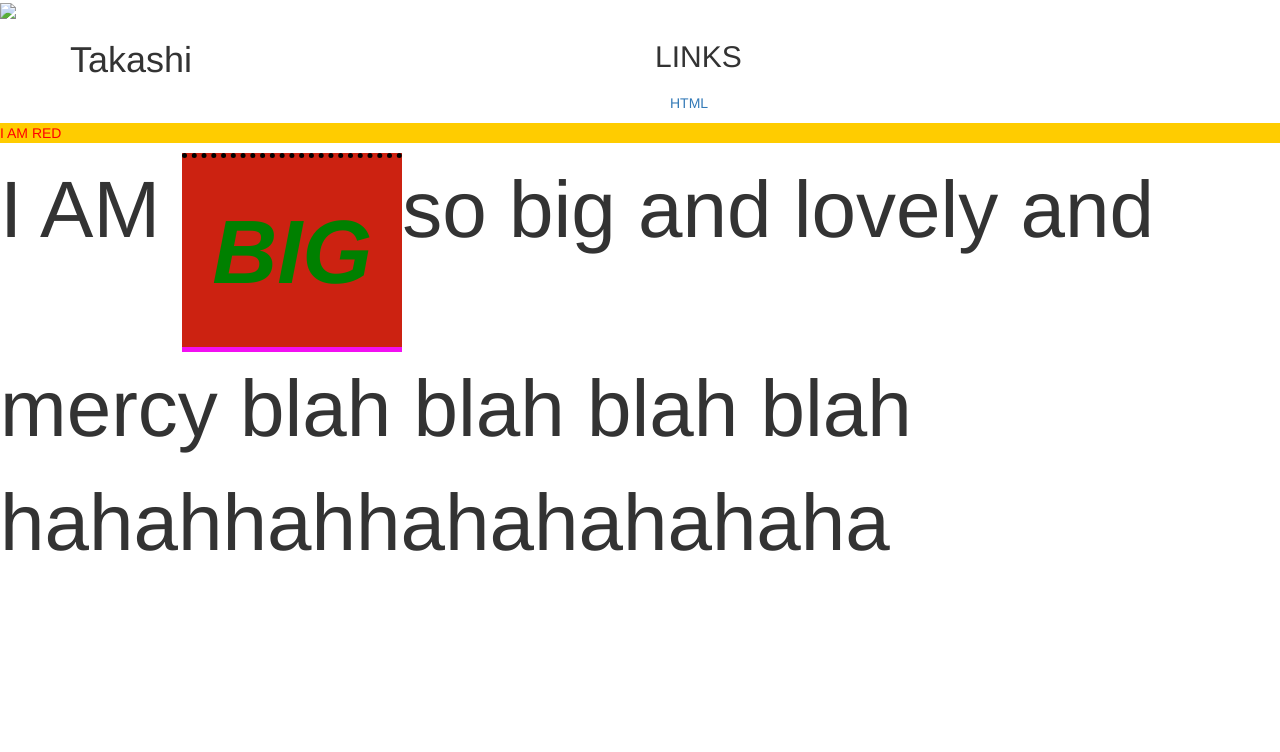
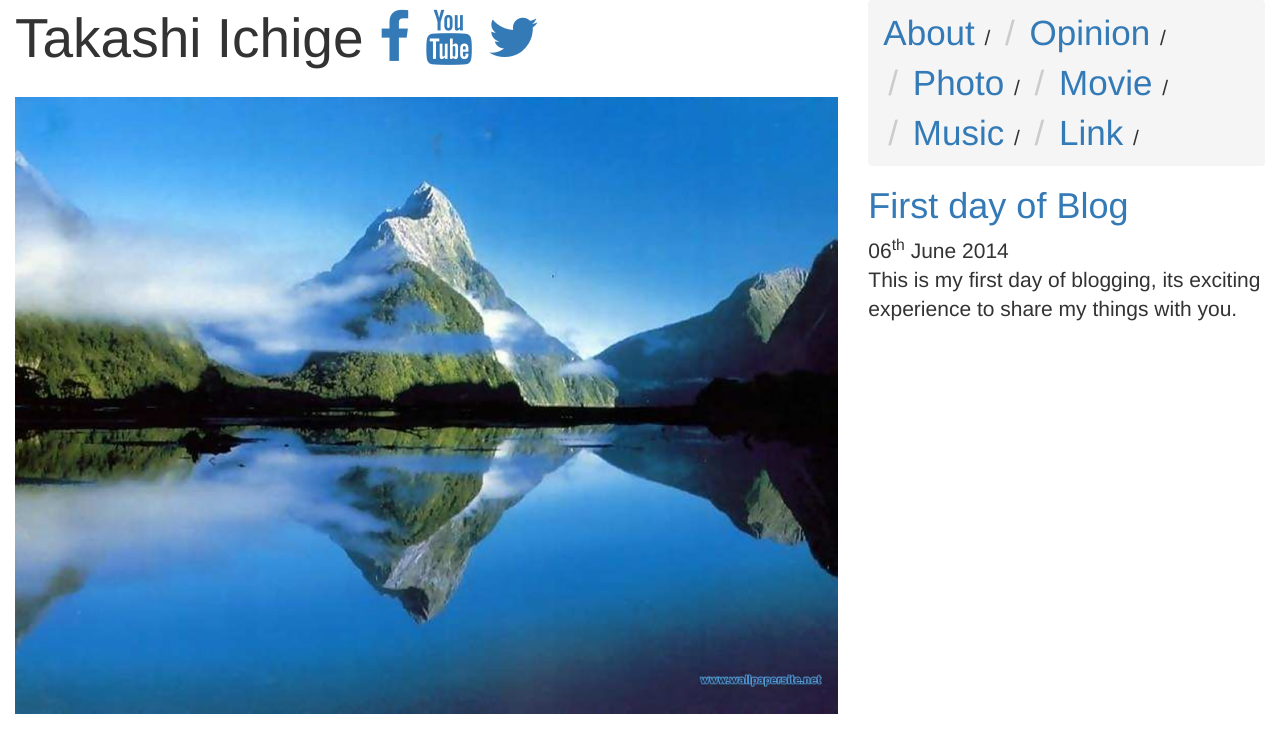
Before and after one commit to takashot/takashot.github.io, a plain HTML site: page index.html in a window 1280 px wide. Drawn offline with nearby package versions, Linux system fonts and the light colour scheme.

Commit message:
add links and column

```diff
--- a/index.html
+++ b/index.html
@@ -1,25 +1,42 @@
 <!DOCTYPE html>
 <html>
 	<head>
+		<link href="http://netdna.bootstrapcdn.com/font-awesome/4.1.0/css/font-awesome.min.css" rel="stylesheet">
 		<link rel="stylesheet" href="http://netdna.bootstrapcdn.com/bootstrap/3.1.1/css/bootstrap.min.css">
 		<link rel="stylesheet" href="style.css">
-		<title>First HTML ever!</title>
+		<title>Takashi Ichige</title>
 	</head>
 	<body>
-	<img src="../Downloads/Mountain_wallpaper_005_1024.jpg">
-		<div class="container">
+		<div class="container-fluid">
 			<div class="row">
-				<div class="col-md-6">
-					<h1>Takashi</h1>
+				<div class="col-md-8 col-sm-6">
+					<p class="love lead">Takashi Ichige
+					 <a href="https://www.facebook.com"><i class="fa fa-facebook"></i></a>
+					 <a href="https://www.youtube.com/channel/UCSggMBP1jpXnZsthvaIj7Sw"><i class="fa fa-youtube"></i></a>
+					 <a href="https://twitter.com"><i class="fa fa-twitter"></i></a>
+					</p>
+					<img class="img-responsive" src="../takashot.github.io/Mountain_wallpaper_005_1024.jpg" class="img-circle">
 				</div>
-				<div class="col-md-6">
-				<h2>LINKS</h2>
-				<ul class="nav nav-pills nav-stacked">
-				 <li><a href="http://getbootstrap.com/css/">HTML</a>
+				<div class="col-md-4 col-sm-6">
+					<ul class="breadcrumb">
+ 						<li><a href="#">About</a> <span class="divider lead">/</span></li>
+						<li><a href="#">Opinion</a> <span class="divider lead">/</span></li>
+						<li><a href="#">Photo</a> <span class="divider lead">/</span></li>
+						<li><a href="#">Movie</a> <span class="divider lead">/</span></li>
+						<li><a href="#">Music</a> <span class="divider lead">/</span></li>
+						<li><a href="#">Link</a> <span class="divider lead">/</span></li>
+					</ul>
+					<article class="lead">
+						<header>
+							<h1><a href="#">First day of Blog</a></h1>
+							<time datetime="2014-06-06" pubdate>06<sup>th</sup> June <span>2014</span></time>
+						</header>
+						<summary>
+							This is my first day of blogging, its exciting experience to share my things with you.
+						</summary>
+					</article>
 				</div>
 			</div>
-	 	</div>
-	<p class="love">I AM RED</p>
-	<p class="giant">I AM <i>BIG</i>so big and lovely and mercy blah blah blah blah hahahhahhahahahahaha</p>
+		</div>
 	</body>
 </html>
--- a/style.css
+++ b/style.css
@@ -1,20 +1,20 @@
 			.love {
-				color: red;
-			    background-color: #ffcc00;
+				font-size: 55px;
+				text-align: left;
+			}
+
+			.breadcrumb {
+				font-size: 35px;
 			}
 
 			.giant {
 				font-size:80px;
 			}
-			i{
-				border-top: 5px dotted #000;
-				border-bottom: 5px solid #f20ff2;
-				font-weight: bold;
-				font-size:90px;
-				color: green;
-				background-color: #c21;
-				padding: 30px;
-				display: inline-block;
-				text-align: center;
-				vertical-align: top;
+
+			.blog {
+				font-size: 55px;
 			}
+
+			.icons{
+				font-size: 40px;
+			}
```
Also changed, not shown: Mountain_wallpaper_005_1024.jpg (added).
